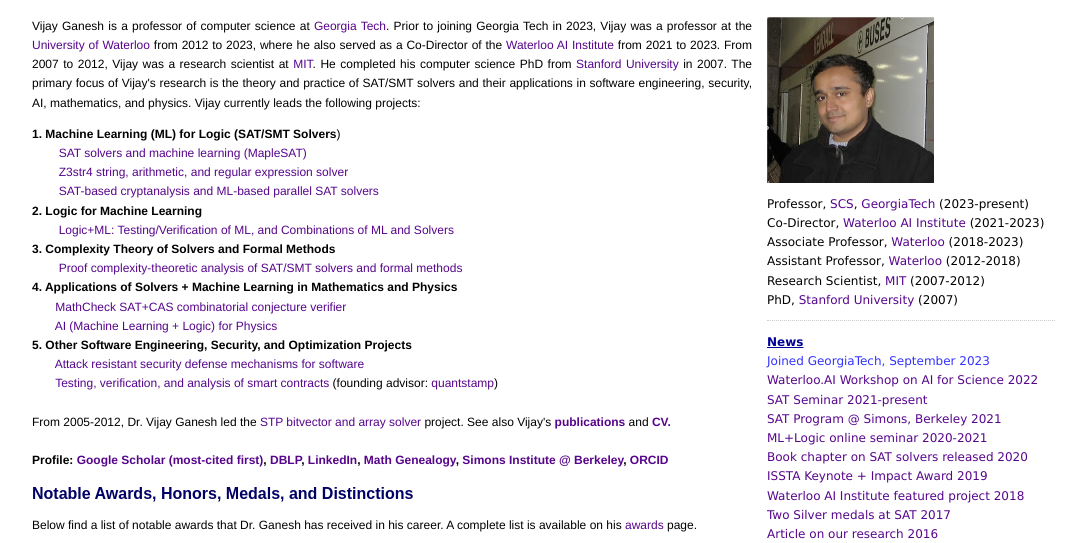
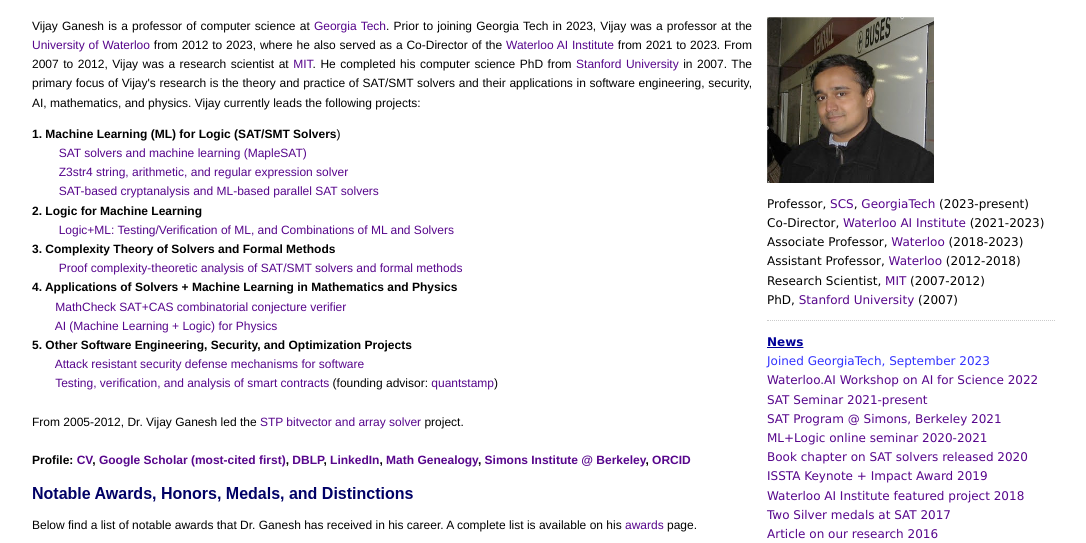
Before and after one commit to vganesh1/vganesh1.github.io, a plain HTML site: page index.html in a window 1280 px wide. Shown: the part 235-778 px from the top of the page, without its empty margins (128-1214 px from the left). Drawn offline with Linux system fonts and the light colour scheme.

Commit message:
added CV

```diff
--- a/index.html
+++ b/index.html
@@ -136,6 +136,7 @@
 
 
 
+
           Bio/CV</a> | <a href="publications.html">Publications</a> | <a
           target="_blank" href="research.html">Research</a> | <a
           href="teaching.html">Teaching</a> | <a href="group.html">Research
@@ -251,8 +252,10 @@
 
 
 
+
           Group</a>|<a href="awards.html">Awards</a>|<a target="_blank"
           href="software.html">Software</a>|<a href="invitedtalks.html">Invited
+
 
 
 
@@ -368,12 +371,14 @@
       <div id="sidebar"> <img style="width: 167px; height: 166px;"
           alt="Vijay Ganesh" src="index_files/Vijay-Ganesh-at-MIT.jpg"><br>
         <p style="text-align: left; margin-left: 0px; width: 288px;">Professor,
+
 
           <a moz-do-not-send="true" href="https://scs.gatech.edu/">SCS</a>,
           <a moz-do-not-send="true" href="https://www.gatech.edu">GeorgiaTech</a>
           (2023-present)<br>
           Co-Director, <a
             href="https://uwaterloo.ca/artificial-intelligence-institute/">Waterloo
+
 
 
 
@@ -447,6 +452,7 @@
 
 
 
+
                 Workshop on AI for Science 2022</a><br>
               <a moz-do-not-send="true"
                 href="https://satisfiabilityseminar.github.io/">SAT
@@ -457,6 +463,7 @@
                 online seminar 2020-2021</a><br>
             </span><a
 href="https://www.cambridge.org/ca/academic/subjects/computer-science/algorithmics-complexity-computer-algebra-and-computational-g/beyond-worst-case-analysis-algorithms">Book
+
 
 
 
@@ -597,6 +604,7 @@
               Vijay Ganesh is a professor of computer science at <a
                 moz-do-not-send="true" href="https://www.gatech.edu">Georgia
 
+
                 Tech</a>. Prior to joining Georgia Tech in 2023, Vijay
               was a professor at the <a moz-do-not-send="true"
                 href="https://uwaterloo.ca/">University of Waterloo</a>
@@ -605,11 +613,13 @@
                 href="https://uwaterloo.ca/artificial-intelligence-institute/">Waterloo
 
 
+
                 AI Institute</a> from 2021 to 2023. From 2007 to 2012,
               Vijay was a research scientist at <a
                 moz-do-not-send="true" href="https://web.mit.edu">MIT</a>.
               He completed his computer science PhD from <a
                 moz-do-not-send="true" href="https://www.stanford.edu">Stanford
+
 
 
 
@@ -716,6 +726,7 @@
 
 
 
+
                 string, arithmetic, and regular expression solver</a><br>
               &nbsp;&nbsp;&nbsp;&nbsp;&nbsp;&nbsp;&nbsp; <a
                 href="https://sites.google.com/view/crypto-sat/"
@@ -724,6 +735,7 @@
               <b>2. Logic for Machine Learning</b><br>
               &nbsp;&nbsp;&nbsp;&nbsp;&nbsp;&nbsp;&nbsp; <a
                 href="https://ml-logic-seminar.github.io/ml_logic_website/">Logic+ML:
+
 
 
 
@@ -884,9 +896,11 @@
 
 
 
+
                 SAT+CAS combinatorial conjecture verifier</a><br>
               &nbsp;&nbsp;&nbsp;&nbsp;&nbsp;&nbsp; <a
                 href="https://ml-logic-seminar.github.io/ml_logic_website/physics.html">AI
+
 
 
 
@@ -1022,6 +1036,7 @@
 
 
 
+
                 verification, and analysis of smart contracts</a><a
                 moz-do-not-send="true"
                 href="https://smart-contract-analysis.github.io/website/">
@@ -1030,15 +1045,15 @@
               <br>
               From 2005-2012, Dr. Vijay Ganesh led the <a
                 href="http://stp.github.io/" target="_blank">STP
-                bitvector and array solver</a> project. See also Vijay's
-              <b><a
-                  href="https://ece.uwaterloo.ca/~vganesh/publications.html">publications</a></b>
-              and <span style="font-weight: bold;"><a
-                  href="CV_files/vijayganesh_CV.pdf" target="_blank"
-                  moz-do-not-send="true">CV.</a></span><span
+                bitvector and array solver</a> project.<span
+                style="font-weight: bold;"></span><span
                 style="font-weight: bold;"><br>
                 <br>
-                Profile: <a
+                Profile:</span><span style="font-weight: bold;"><span
+                  style="font-weight: bold;"><a
+href="file:///Users/vganesh45/Desktop/WEBPAGE/vganesh1.github.io/CV_files/vijayganesh_CV.pdf"
+                    target="_blank" moz-do-not-send="true"> CV</a>,</span>
+                <a
 href="http://scholar.google.com/citations?hl=en&amp;user=YP23eR0AAAAJ&amp;view_op=list_works&amp;pagesize=100"
                   target="_blank">Google Scholar (most-cited first)</a>,
                 <a
@@ -1125,8 +1140,10 @@
 
 
 
+
                   Genealogy</a>, <a
                   href="https://simons.berkeley.edu/people/vijay-ganesh">Simons
+
 
 
 
@@ -1194,6 +1211,7 @@
               style="font-weight: bold;"></span><span
               style="font-weight: bold;">
               <h2 style="text-align: justify; color: rgb(0, 0, 102);">Notable
+
 
 
 
@@ -1453,6 +1471,7 @@
 
 
 
+
                 Paper Award at ACSAC 2016</a><br>
             </li>
             <li> <a
@@ -1590,10 +1609,12 @@
 
 
 
+
                 Faculty Research Award 2013</a> (Only 6 winners
               worldwide in software engineering in 2013)</li>
             <li><a
 href="http://googleresearch.blogspot.ca/2011/12/our-second-round-of-google-research.html">Google
+
 
 
 
@@ -1862,6 +1883,7 @@
 
 
 
+
               </span></span></span><span style="font-weight: bold;"><span
               style="font-weight: bold;"><span style="font-weight:
                 normal;"><span style="font-weight: bold;"><span
@@ -2019,6 +2041,7 @@
 
 
 
+
                                         Service</h2>
                                       <div style="text-align: justify;
                                         font-weight: normal;"> </div>
@@ -2162,6 +2185,7 @@
 
 
 
+
                           of Satisfiability (JSAT)</a>. 2018-present</li>
                       <li style="font-weight: normal;">CSTVA Steering
                         Committee Member 2017-present, The International
@@ -2287,12 +2311,14 @@
 
 
 
+
                               Co-chair and Organizer</span></span></span></span></span><br>
                     <ul>
                       <li>Co-chair: CAV 2024<br>
                       </li>
                       <li>Co-organizer: <a moz-do-not-send="true"
                           href="https://www.dagstuhl.de/en/program/calendar/semhp/?semnr=22291">Dagsuthl
+
 
 
 
@@ -2324,8 +2350,10 @@
 
 
 
+
                                   <a moz-do-not-send="true"
                                     href="https://www.dagstuhl.de/en/program/calendar/semhp/?semnr=22411">Dagstuhl
+
 
 
 
@@ -2341,6 +2369,7 @@
                                     SAT and Combinatorial Solving" 2022</a></span></span></span></span></span></li>
                       <li style="font-weight: normal;">Co-chair: <a
                           href="https://formal-analysis.com/atva/2021/">ATVA
+
 
 
 
@@ -2407,6 +2436,7 @@
                           href="https://ece.uwaterloo.ca/MLSecurity/"> </a><a
 href="https://smart-contract-analysis.github.io/blockchain-workshop-2019/"
                           target="_blank" moz-do-not-send="true">Waterloo
+
 
 
 
@@ -2584,12 +2614,14 @@
 
 
 
+
                           School on SAT/SMT Solvers 2011</a><span
                           style="font-weight: normal;"> at <a
                             href="http://www.mit.edu/" target="_blank">MIT</a>
                           from June 12-17, 2011. (Reviews by </span><a
                           style="font-weight: normal;"
                           href="http://seanhn.wordpress.com/category/satsmt-summer-school-2011/">Sean
+
 
 
 
@@ -2830,6 +2862,7 @@
 
 
 
+
                                           6-12, 2004<br>
                                         </span></span></span></span></span></span></span></span></span></li>
                     </ul>
@@ -2857,6 +2890,7 @@
 
 
 
+
             2022</a>, <a moz-do-not-send="true"
             href="https://atva-conference.org/2022/">ATVA 2022</a>, <a
             moz-do-not-send="true"
@@ -2916,10 +2950,12 @@
 
 
 
+
             2021</a>,&nbsp; <a
             href="https://sites.google.com/unibs.it/socs2021/home">SOCS
             2021</a>, <a
             href="https://aaai.org/Conferences/AAAI-21/ws21workshops/">AAAI-XAI
+
 
 
 
@@ -2977,6 +3013,7 @@
             href="https://easychair.org/cfp/ICTAI2019">ICTAI 2019</a>, <a
             href="https://idrbt.ac.in/ICISS-2019/committees.html">ICISS
             2019</a>, <a href="http://cp2018.a4cp.org/" target="_blank">CP
+
 
 
 
@@ -3150,8 +3187,10 @@
 
 
 
+
             of Symbolic Logic (ASL) Special Session 2017</a>, <a
             href="http://icse2017.gatech.edu/?q=home" target="_blank">ICSE
+
 
 
 
@@ -3285,6 +3324,7 @@
             href="http://conf.researchr.org/home/POPL-2016"
             target="_blank">POPL (ERC) 2016</a>, ICDCIT 2016, <a
             href="http://www.spsm-workshop.org/2015/" target="_blank">SPSM
+
 
 
 
@@ -3535,7 +3575,9 @@
 
 
 
+
                                                           normal;">School
+
 
 
 
@@ -3568,6 +3610,7 @@
 
 
 
+
                                                           Ferst Dr NW,
                                                           Atlanta, GA
                                                           30332, United
@@ -3576,6 +3619,7 @@
                                                           +1-404-385-6362<br>
                                                           </span></span><span
                                                           style="font-weight:
+
 
 
 
```
